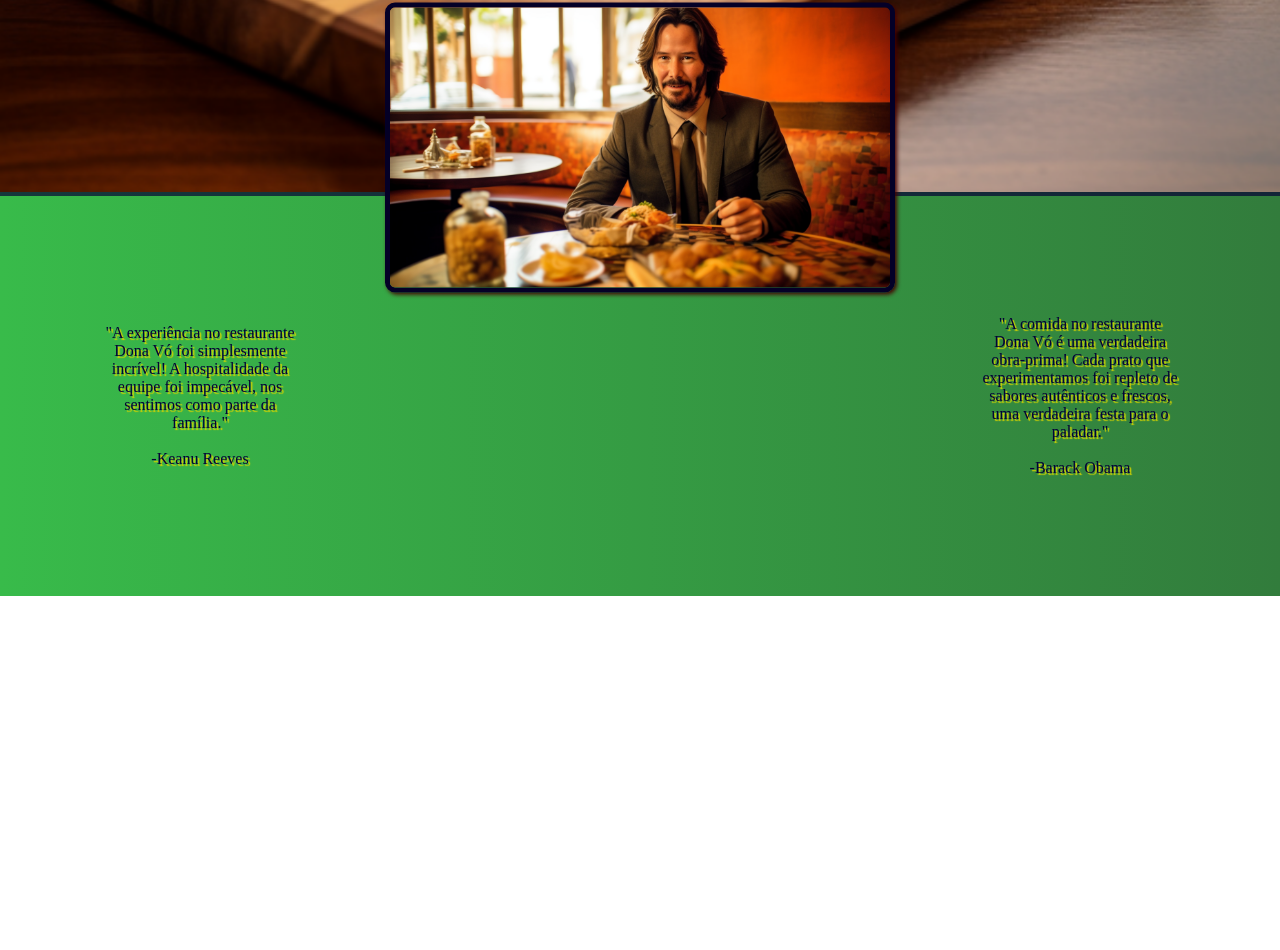
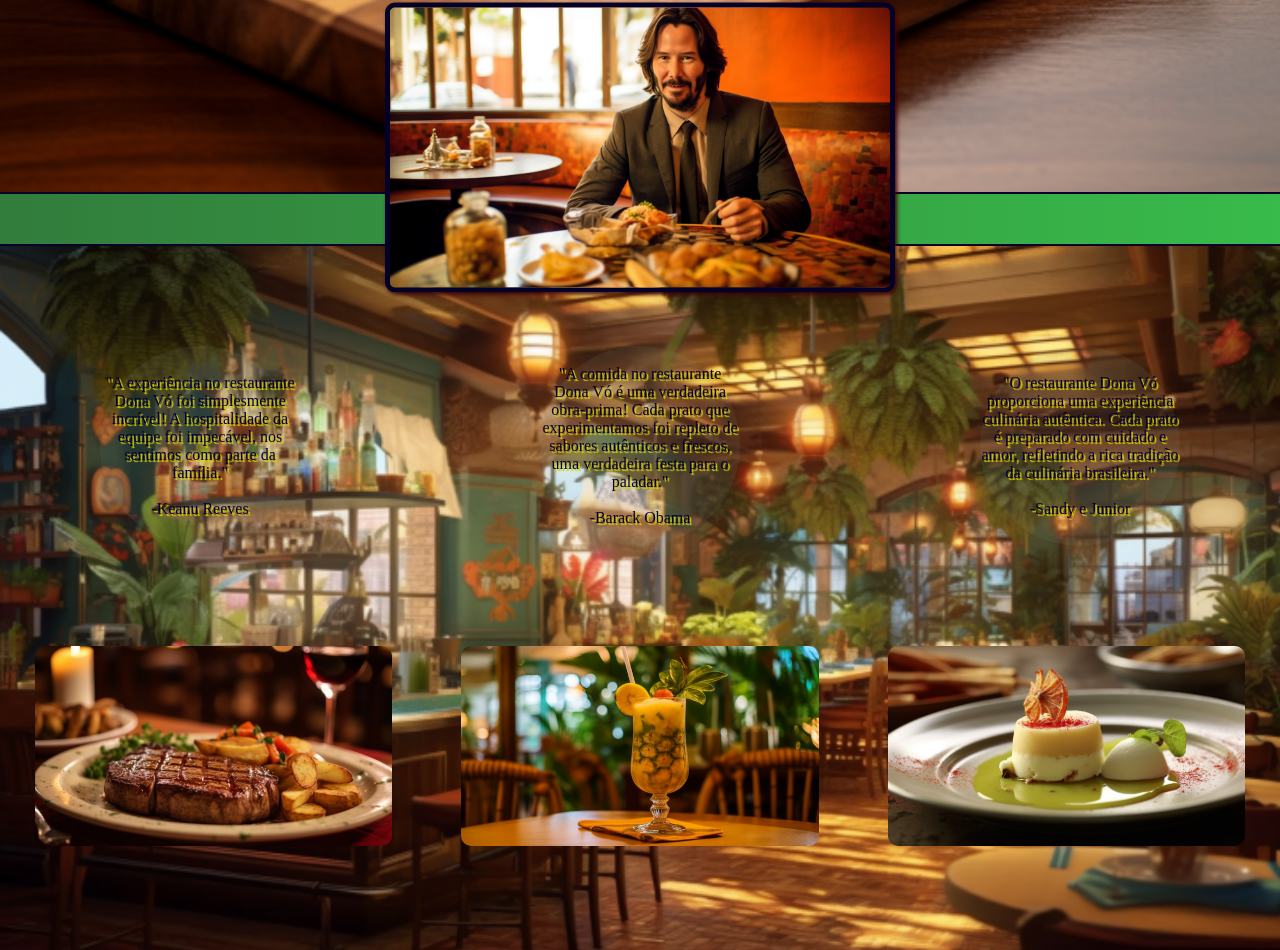
Before and after one commit to octavio-correia/restaurante, a plain HTML site: page site/index.html in a window 1280 px wide. Shown: the part 608-1558 px from the top of the page. Before the commit the page ends 1204 px from the top, so only its background shows below. Drawn offline with Linux system fonts and the light colour scheme.

Commit message:
Mudanças no visual

```diff
--- a/site/index.html
+++ b/site/index.html
@@ -54,23 +54,62 @@
         </div>
     </div>
 
+    <div class="divisor">
+    </div>
+
+    <div class="containerFrasesPratos">
         <div class="frases">
             <div class="containerParagrafo">
                 <div class="paragrafo paragrafo-2">
-                <p>"A experiência no restaurante Dona Vó foi simplesmente incrível! A hospitalidade da equipe foi impecável, nos sentimos como parte da família." <br><br> -Keanu Reeves</p>
-                <p>"O conforto do restaurante Dona Vó é excepcional. Os assentos acolhedores e a decoração encantadora criam um ambiente relaxante e agradável para desfrutar de uma refeição." <br><br> -Emma Watson</p>
-                <p>"O ambiente no restaurante Dona Vó é encantador. Com sua decoração rústica e aconchegante, é o local perfeito para desfrutar de uma refeição tranquila e deliciosa." <br><br>-Ana Maria Braga</p>
-                <p>"O sabor dos pratos no restaurante Dona Vó é autêntico e verdadeiramente brasileiro. Cada mordida nos transporta para as delícias da cozinha caseira da vovó." <br><br> -Aquele crítico do Ratatouille</p>
+                    <p>"A experiência no restaurante Dona Vó foi simplesmente incrível! A hospitalidade da equipe foi
+                        impecável, nos sentimos como parte da família." <br><br> -Keanu Reeves</p>
+                    <p>"O conforto do restaurante Dona Vó é excepcional. Os assentos acolhedores e a decoração
+                        encantadora criam um ambiente relaxante e agradável para desfrutar de uma refeição." <br><br>
+                        -Emma Watson</p>
+                    <p>"O ambiente no restaurante Dona Vó é encantador. Com sua decoração rústica e aconchegante, é o
+                        local perfeito para desfrutar de uma refeição tranquila e deliciosa." <br><br>-Ana Maria Braga
+                    </p>
+                    <p>"O sabor dos pratos no restaurante Dona Vó é autêntico e verdadeiramente brasileiro. Cada mordida
+                        nos transporta para as delícias da cozinha caseira da vovó." <br><br> -Aquele crítico do
+                        Ratatouille</p>
                 </div>
             </div>
-
             <div class="containerParagrafo">
                 <div class="paragrafo paragrafo-2">
-                <p>"A comida no restaurante Dona Vó é uma verdadeira obra-prima! Cada prato que experimentamos foi repleto de sabores autênticos e frescos, uma verdadeira festa para o paladar." <br><br> -Barack Obama</p>
-                <p>"A música ambiente no restaurante Dona Vó cria uma atmosfera envolvente e alegre. A seleção de músicas brasileiras nos transporta para um estado de espírito animado e descontraído." <br><br> -Anitta</p>
-                <p>"A equipe do restaurante Dona Vó é amigável e atenciosa, garantindo que cada cliente se sinta valorizado e bem cuidado durante toda a visita." <br><br> -Diogo Defante</p>
-                <p>"O restaurante Dona Vó oferece uma ótima relação custo-benefício. Desfrutar de refeições deliciosas e de alta qualidade a preços acessíveis é um verdadeiro achado." <br><br> -Gandalf, o Branco</p>
+                    <p>"A comida no restaurante Dona Vó é uma verdadeira obra-prima! Cada prato que experimentamos foi
+                        repleto de sabores autênticos e frescos, uma verdadeira festa para o paladar." <br><br> -Barack
+                        Obama</p>
+                    <p>"A música ambiente no restaurante Dona Vó cria uma atmosfera envolvente e alegre. A seleção de
+                        músicas brasileiras nos transporta para um estado de espírito animado e descontraído." <br><br>
+                        -Anitta</p>
+                    <p>"A equipe do restaurante Dona Vó é amigável e atenciosa, garantindo que cada cliente se sinta
+                        valorizado e bem cuidado durante toda a visita." <br><br> -Diogo Defante</p>
+                    <p>"O restaurante Dona Vó oferece uma ótima relação custo-benefício. Desfrutar de refeições
+                        deliciosas e de alta qualidade a preços acessíveis é um verdadeiro achado." <br><br> -Gandalf, o
+                        Branco</p>
                 </div>
+            </div>
+            <div class="containerParagrafo">
+                <div class="paragrafo paragrafo-3">
+                    <p>"O restaurante Dona Vó proporciona uma experiência culinária autêntica. Cada prato é preparado
+                        com cuidado e amor, refletindo a rica tradição da culinária brasileira." <br><br> -Sandy e
+                        Junior</p>
+                    <p>"A equipe do restaurante Dona Vó é extremamente atenciosa e prestativa. Eles estão sempre prontos
+                        para atender aos pedidos dos clientes e garantir uma experiência excepcional."<br><br>
+                        -Cristiano Ronaldo</p>
+                    <p>"O Dona Vó é um verdadeiro oásis gastronômico. O menu diversificado oferece opções deliciosas
+                        para todos os paladares, desde os pratos clássicos até as criações mais inovadoras." <br><br>
+                        -Lana del Rey</p>
+                    <p>"O restaurante Dona Vó é conhecido por sua atenção aos detalhes. Desde a apresentação dos pratos
+                        até a decoração cuidadosamente escolhida, tudo é pensado para encantar os clientes." <br><br>
+                        -Jacquin</p>
+                </div>
+            </div>
+        </div>
+        <div class="pratos">
+            <a href="#"><img src="imagens/pratoprincipal.png" alt=""></a>
+            <a href="#"><img src="imagens/drink.png" alt=""></a>
+            <a href="#"><img src="imagens/sobremesa.png" alt=""></a>
         </div>
     </div>
 
--- a/site/script.js
+++ b/site/script.js
@@ -25,7 +25,7 @@ window.addEventListener('DOMContentLoaded', function () {
 
   function frenteTxt() {
     iTexto++;
-    if (iTexto > (txtLength.length*2) - 1) {
+    if (iTexto > (txtLength.length*2) - 3) {
       iTexto = 0;
     }
 
--- a/site/style.css
+++ b/site/style.css
@@ -4,7 +4,7 @@
 }
 
 body {
-    background: linear-gradient(to right, rgb(50, 124, 60), rgb(56, 187, 74));
+    background: linear-gradient(to left, rgb(50, 124, 60), rgb(56, 187, 74));
 }
 
 .cabecalho {
@@ -116,12 +116,21 @@ body {
     color: rgb(9, 0, 90);
 }
 
+.divisor{
+    height: 50px;
+    background: linear-gradient(to right, rgb(50, 124, 60), rgb(56, 187, 74));
+    border-bottom: 2px solid rgb(5, 0, 44);
+    border-top: 2px solid rgb(5, 0, 44);
+}
+
+.containerFrasesPratos{
+    background-image: url(imagens/restaurante1.png);
+    background-size: cover;
+}
+
 .frases {
     display: flex;
     justify-content: space-between;
-
-    border-top: 4px solid rgba(6, 1, 54, 0.7);
-    background: linear-gradient(to left, rgb(50, 124, 60), rgb(56, 187, 74))
 
 }
 
@@ -145,6 +154,8 @@ body {
     display: flex;
     align-items: center;
     justify-content: center;
+    background-color: rgba(142, 153, 144, 0.1);
+    border-radius: 100px;
 }
 
 .paragrafo {
@@ -152,3 +163,15 @@ body {
     transition: transform 2s ease-in-out;
     transform: translateX(0);
 }
+
+.pratos{
+    display: flex;
+    justify-content: space-around;
+    align-items: center;
+}
+
+.pratos img{
+    height: 200px;
+    margin-bottom: 100px;
+    border-radius: 10px;
+}
```
Also changed, not shown: site/imagens/drink.png (added), site/imagens/praia.png (added), site/imagens/pratoprincipal.png (added), site/imagens/restaurante1.png (added), site/imagens/sobremesa.png (added). Lines whose indentation alone changed are shown as unchanged.
